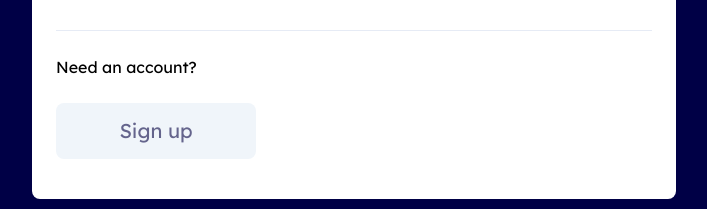
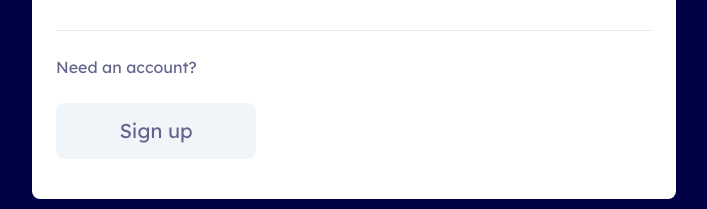
Before and after one commit to zainabch123/team-dev-client-c13, a React (Create React App) app: page /login in a window 1280 px wide. Shown: the part 643-852 px from the top of the page, without its empty margins (286-993 px from the left). Built offline with nearby package versions, Linux system fonts and the light colour scheme.

Commit message:
better classes, more grid less flex

```diff
--- a/src/pages/login/index.js
+++ b/src/pages/login/index.js
@@ -45,13 +45,13 @@ const Login = () => {
 					/>
 				</div>
 				<div className="sociallinks">
-					<p className="sociallinks-title">Or log in with</p>
+					<p>Or log in with</p>
 					<div className="sociallinks-links">
 						<SocialLinks />
 					</div>
 				</div>
 				<div className="altbutton">
-					<p className="altbutton-title">Need an account?</p>
+					<p>Need an account?</p>
 					<Button text="Sign up" classes="offwhite"></Button>
 				</div>
 			</div>
--- a/src/pages/login/login.css
+++ b/src/pages/login/login.css
@@ -2,7 +2,6 @@
 	padding: 32px;
 	min-height: 100vh;
 }
-
 .login {
 	background: white;
 	margin: 0 auto;
@@ -10,25 +9,21 @@
 	padding: 24px 24px 40px 24px;
 	border-radius: 8px;
 }
-
 .login-title {
 	margin-bottom: 32px;
 }
-
 .login-logo {
 	padding-bottom: 24px;
 	margin-bottom: 24px;
 	border-bottom: 1px solid var(--color-blue5);
 	text-align: center;
 }
-
 .login-form {
 	margin-bottom: 32px;
 }
-
 .login-form form {
-	display: flex;
-	flex-direction: column;
+	display: grid;
+	grid-template-rows: repeat(2, auto);
 	gap: 24px;
 	margin-bottom: 40px;
 }
@@ -39,19 +34,27 @@
 	margin-bottom: 24px;
 	border-bottom: 1px solid var(--color-blue5);
 }
-
-.sociallinks-title {
+.sociallinks p {
 	margin-bottom: 16px;
 	color: var(--color-blue1);
 }
-
 .sociallinks-links {
-	display: flex;
+	display: grid;
+	grid-template-columns: repeat(auto-fit, 56px);
 	gap: 24px;
 	justify-content: center;
 	align-items: center;
 }
 
-.altbutton-title {
+.altbutton {
+	text-align: center;
+}
+.altbutton p {
 	margin-bottom: 24px;
+	color: var(--color-blue1);
 }
+@media only screen and (min-width: 568px) {
+	.altbutton {
+		text-align: left;
+	}
+}
```
